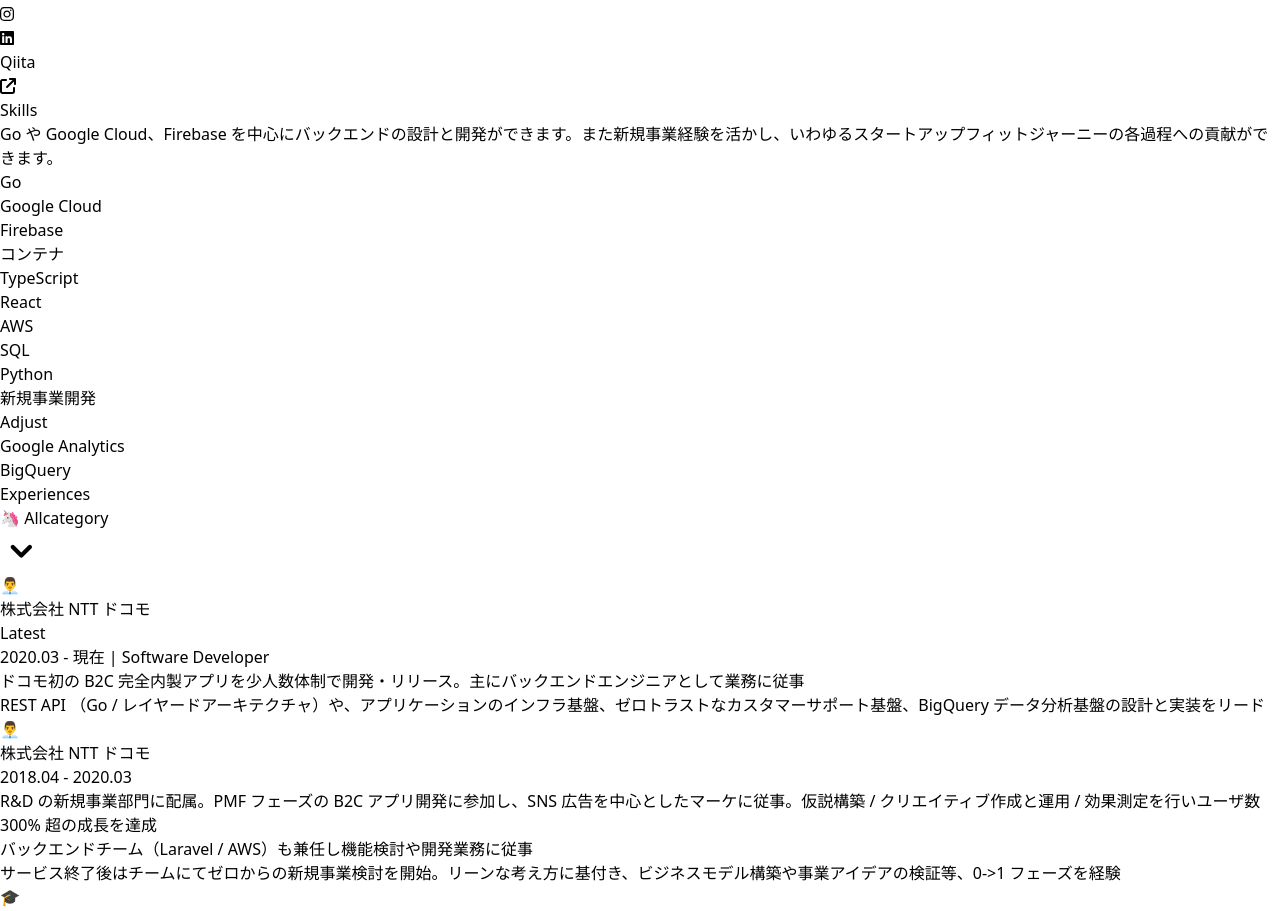
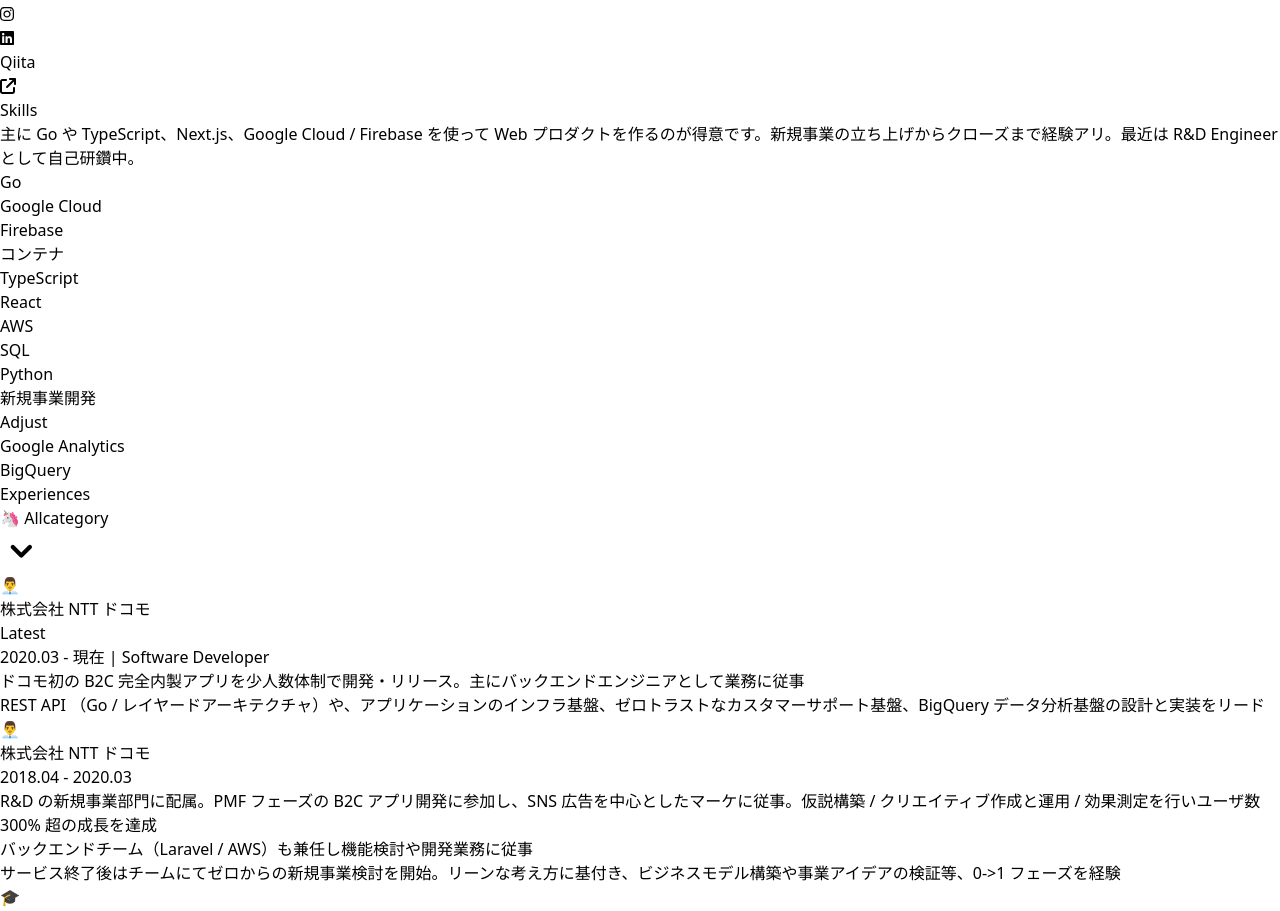
Before and after one commit to kawamou/kawamou.github.io, a Next.js app: page /cv in a window 1280 px wide. Shown: the part 2880-3791 px from the top of the page. Built offline with nearby package versions, Linux system fonts and the light colour scheme; what @material-tailwind/react would draw is missing.

Commit message:
Skillsを修正

```diff
--- a/src/components/skills.tsx
+++ b/src/components/skills.tsx
@@ -33,52 +33,12 @@ const Skills = () => {
   ])
   return (
     <Card className='shadow-sm p-6'>
-      {/* <Typography className='text-xl font-bold text-blue-gray-900'>Preffered Position</Typography>
-      <ul className='list-disc p-4 border-b marker:text-blue-gray-900 border-gray-200'>
-        <li className='pb-3'>
-          <div className='max-w-sm rounded-xl border border-gray-200'>
-            <div className='flex items-center gap-2'>
-              <div className='mr-auto pl-3'>
-                <Typography className='text-sm text-blue-gray-900'>バックエンド（Go）</Typography>
-              </div>
-              <FontAwesomeIcon
-                icon={faCheckCircle}
-                className='text-green-500 pr-3 w-4'
-              ></FontAwesomeIcon>
-              <div className='border-l border-gray-200'>
-                <div className='px-3 py-2'>
-                  <Typography className='text-sm text-blue-gray-900'>2.5 Year</Typography>
-                </div>
-              </div>
-            </div>
-          </div>
-        </li>
-        <li className='pb-3'>
-          <div className='max-w-sm rounded-xl border border-gray-200'>
-            <div className='flex items-center gap-2'>
-              <div className='mr-auto pl-3'>
-                <Typography className='text-sm text-blue-gray-900'>
-                  クラウド / SRE（Google Cloud）
-                </Typography>
-              </div>
-              <FontAwesomeIcon
-                icon={faCheckCircle}
-                className='text-green-500 pr-3 w-4'
-              ></FontAwesomeIcon>
-              <div className='border-l border-gray-200'>
-                <div className='px-3 py-2'>
-                  <Typography className='text-sm text-blue-gray-900'>2.5 Year</Typography>
-                </div>
-              </div>
-            </div>
-          </div>
-        </li>
-      </ul> */}
       <Typography className='text-xl font-black text-blue-gray-900 mb-4'>Skills</Typography>
       <div>
         <Typography className='text-sm mb-6 text-blue-gray-900 leading-6'>
-          Go や Google Cloud、Firebase
-          を中心にバックエンドの設計と開発ができます。また新規事業経験を活かし、いわゆるスタートアップフィットジャーニーの各過程への貢献ができます。
+          主に Go や TypeScript、Next.js、Google Cloud / Firebase を使って Web
+          プロダクトを作るのが得意です。新規事業の立ち上げからクローズまで経験アリ。最近は R&D
+          Engineer として自己研鑽中。
         </Typography>
       </div>
       <div className='flex gap-2 flex-wrap'>
```
